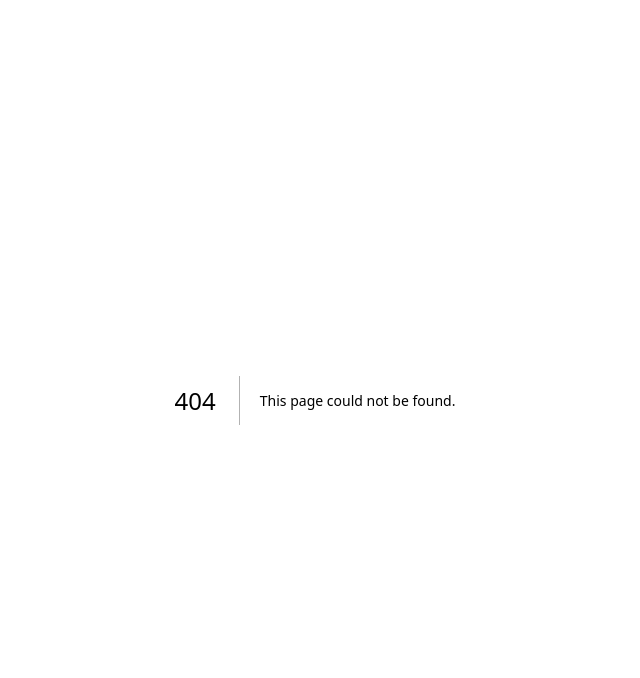
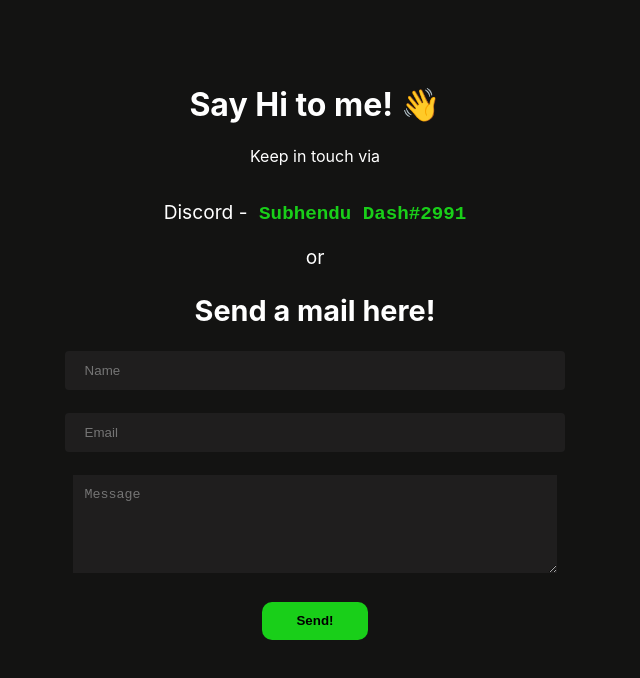
Before and after one commit to subhendudash02/subhendudash02.github.io, a Next.js app: page /contact in a window 1280 px wide. Before the commit this address had no page. Shown: the top 678 px of the page, without its empty margins (325-965 px from the left). Built offline with nearby package versions, Linux system fonts and the light colour scheme.

Commit message:
add contacts

```diff
--- /dev/null
+++ b/src/pages/contact/index.js
@@ -0,0 +1,41 @@
+import { useRef } from 'react';
+import emailjs from '@emailjs/browser';
+
+import contactStyle from '@/styles/Contact.module.css';
+import social from '@/utils/social';
+import Tooltip from '@mui/material/Tooltip';
+import copy from "@/utils/copyText";
+
+export default function Contact() {
+    const sendMsg = useRef();
+
+    const send = (e) => {
+        e.preventDefault();
+        emailjs.sendForm(process.env.REACT_APP_SERVICE_ID, process.env.REACT_APP_TEMPLATE_ID, sendMsg.current, process.env.REACT_APP_PUBLIC_KEY)
+            .then(() => {alert("Message sent successfully!")})
+            .catch((err) => {alert("Message not sent! Try again")});
+    }
+
+    return (
+        <div className={contactStyle.contact}>
+            <h1>Say Hi to me! 👋</h1>
+            <p>Keep in touch via </p>
+            <div className={contactStyle.links}>
+                <p>Discord -
+                    <Tooltip title="copy to clipboard" arrow>
+                        <strong id={contactStyle.copy} onClick={() => copy("#copy")}> { social.discord }</strong>
+                    </Tooltip>
+                </p>
+                or
+                <h2>Send a mail here!</h2>
+
+                <form ref={sendMsg} onSubmit={send}>
+                    <input type="text" name="name" placeholder="Name" required={true} /><br />
+                    <input type="email" name="email" placeholder="Email" required={true} /><br />
+                    <textarea rows="5" name="message" required={true} placeholder='Message' /><br />
+                    <input type="submit" value="Send!" />
+                </form>
+            </div>
+        </div>
+    );
+};
--- /dev/null
+++ b/src/styles/Contact.module.css
@@ -0,0 +1,21 @@
+.contact {
+    padding: 5%;
+    text-align: center;
+}
+
+.links {
+    margin: 3% 0 0 0;
+    font-size: 1.2rem;
+}
+
+#copy {
+    cursor: pointer;
+    font-family: monospace;
+    color: rgb(25, 207, 25);
+}
+
+@media screen and (max-width: 768px) {
+    .contact {
+        padding-top: 20%;
+    }
+}
--- a/src/styles/globals.css
+++ b/src/styles/globals.css
@@ -1,10 +1,61 @@
 body {
     margin: 0;
     font-family: -apple-system, BlinkMacSystemFont, 'Segoe UI', 'Roboto', 'Oxygen',
-      'Ubuntu', 'Cantarell', 'Fira Sans', 'Droid Sans', 'Helvetica Neue',
-      sans-serif;
+        'Ubuntu', 'Cantarell', 'Fira Sans', 'Droid Sans', 'Helvetica Neue',
+        sans-serif;
     -webkit-font-smoothing: antialiased;
     -moz-osx-font-smoothing: grayscale;
     background-color: #131312;
     color: white;
-  }
+}
+
+input[type="text"], input[type="email"] {
+    width: 40%;
+    padding: 12px 20px;
+    margin: 0 0 2% 0;
+    display: inline-block;
+    border: none;
+    border-radius: 4px;
+}
+
+textarea {
+    min-width: 40%;
+    margin: 0 0 2% 0;
+    padding: 1%;
+    border: none;
+}
+
+input[type="text"], input[type="email"], textarea {
+    background-color: #1F1E1E;
+    color: #fff;
+}
+
+input[type="submit"] {
+    padding: 1% 3% 1% 3%;
+    border-radius: 10px;
+    background-color: rgb(25, 207, 25);
+    border: none;
+    cursor: pointer;
+    font-weight: bolder;
+}
+
+a {
+    color: rgb(25, 207, 25);
+    font-weight: bolder;
+}
+
+@media screen and (max-width: 768px) {
+    input[type="submit"] {
+        padding: 3% 5% 3% 5%;
+        font-size: medium;
+    }
+
+    input[type="text"], input[type="email"] {
+        width: 60%;
+    }
+
+    textarea {
+        min-width: 70%;
+        padding: 1%;
+    }
+}
```
